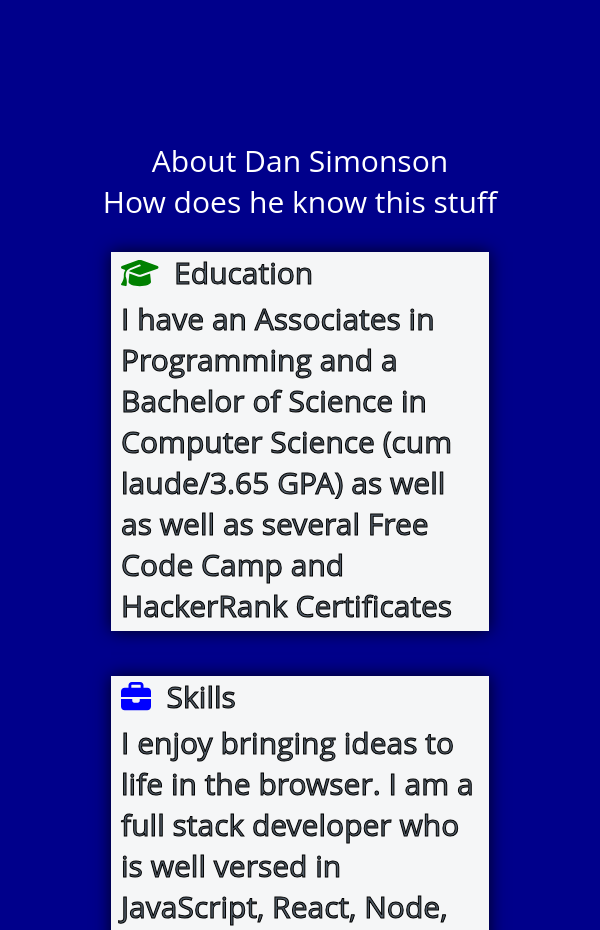
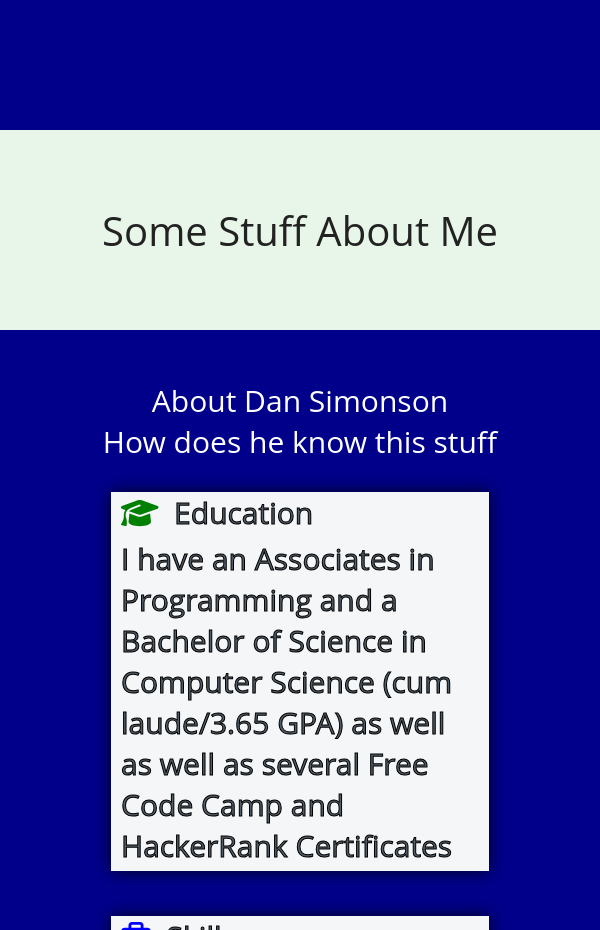
Before and after one commit to DanSimonson/profile, a React (Create React App) app: page / in a window 600 px wide. Shown: the part 1020-1950 px from the top of the page. Built offline with nearby package versions, Linux system fonts and the light colour scheme.

Commit message:
made transition div responsive to smaller screens

```diff
--- a/src/Views/Home.scss
+++ b/src/Views/Home.scss
@@ -111,12 +111,7 @@ body {
   animation-duration: 2s;
 }
 .transition {
-  background-color: #e8f5e9; /*#eceff1;*/
-  height: 200px;
-  display: flex;
-  justify-content: center;
-  align-items: center;
-  font-size: 4rem;
+  display: none;
 }
 
 .about {
@@ -142,7 +137,6 @@ body {
 .grid-item {
   box-shadow: 0 0 16px 0 rgba(0, 0, 0, 0.8);
   background-color: #f5f6f7;
-  //padding: 1em;
   color: #525d68;
   -webkit-text-stroke: 1px black;
   font-size: 3rem;
@@ -162,6 +156,8 @@ body {
 
 /*media queries*/
 /**everything under*/
+@media (max-width: 360px) {
+}
 @media (max-width: 767px) {
   .container {
     display: flex;
@@ -172,14 +168,24 @@ body {
     font-size: 2rem;
     margin-bottom: 1rem;
   }
-  .transition {
-    display: none;
-  }
+
   .wrapper {
-    margin-top: 20rem; //10rem;
+    margin-top: 20rem;
   }
 }
+
 /**everything over*/
+@media (min-width: 425px) {
+  .transition {
+    display: flex;
+    justify-content: center;
+    align-items: center;
+    background-color: #e8f5e9;
+    height: 200px;
+    width: 100vw;
+    font-size: 4rem;
+  }
+}
 @media (min-width: 767px) {
   .container {
     height: 60vh;
@@ -222,7 +228,6 @@ body {
   }
 }
 
-/**everything over*/
 @media (min-width: 1440px) {
   .pClass {
     line-height: 1.8;
```
